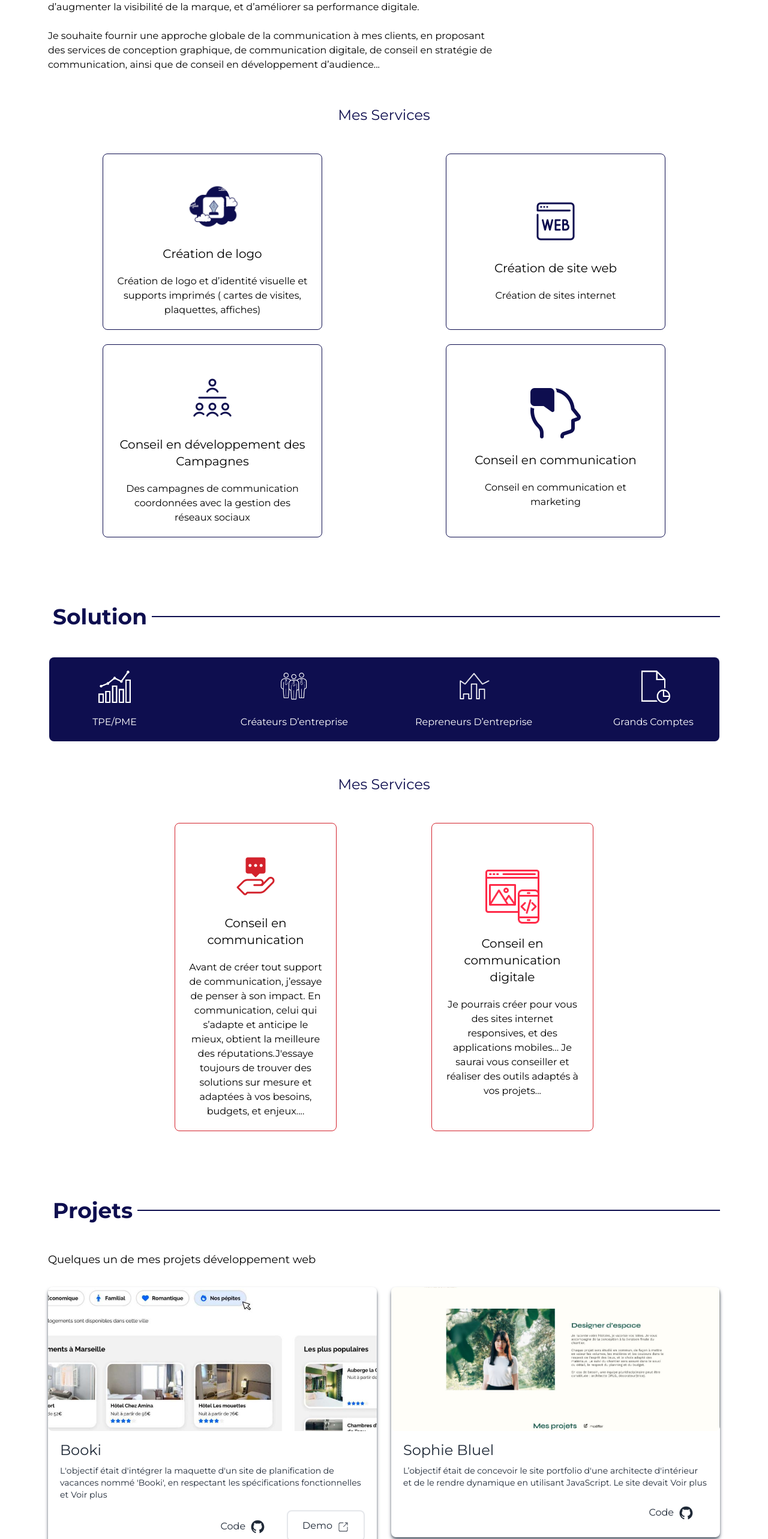
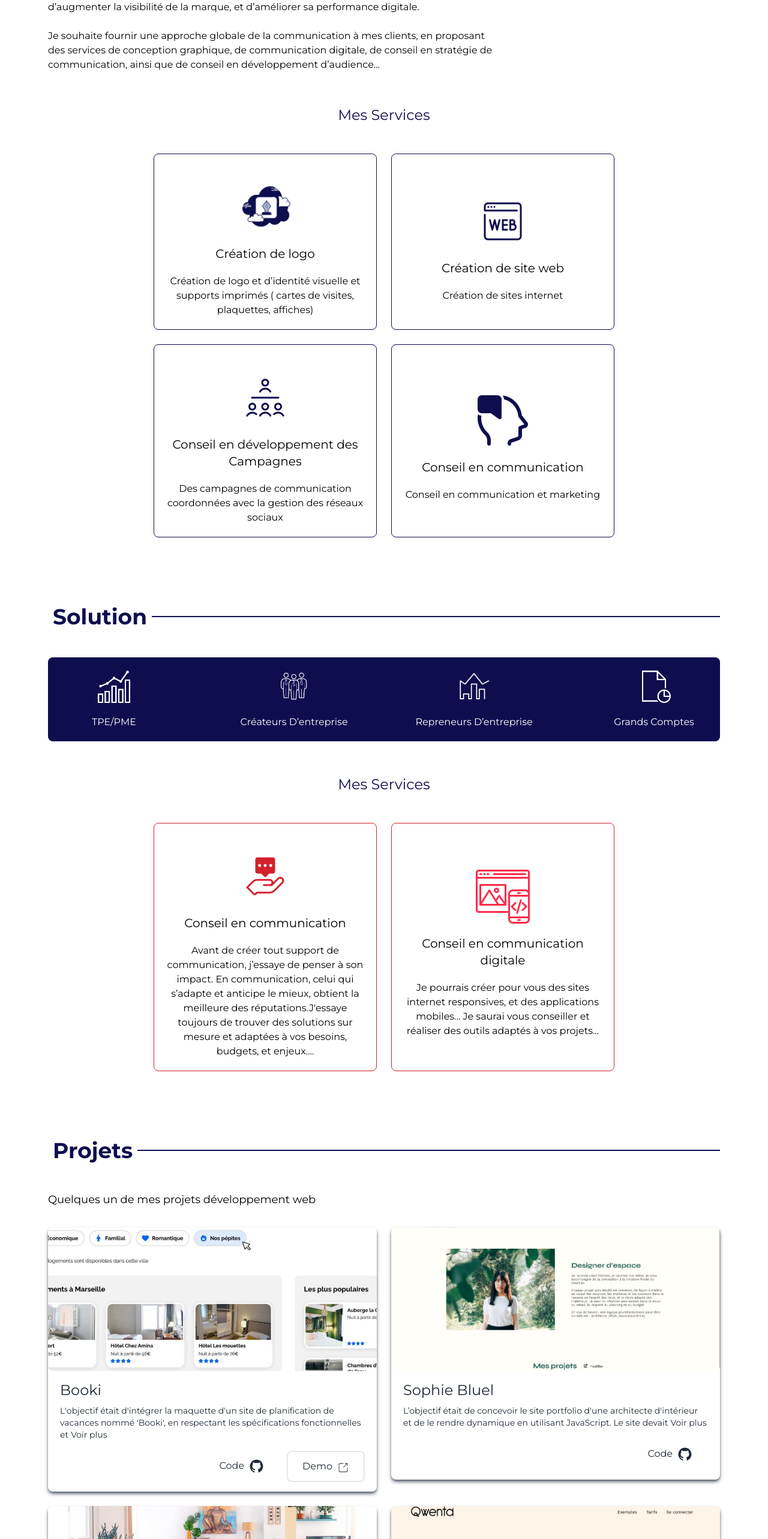
Before and after one commit to Meriemchm/chm_portfolio_severine_client, a React (Vite) app: page / in a window 1280 px wide. Shown: the part 2700-5266 px from the top of the page at 60% size. Built offline with nearby package versions, Linux system fonts and the light colour scheme.

Commit message:
V1-fix-margin

```diff
--- a/src/components/Contact/Contact.jsx
+++ b/src/components/Contact/Contact.jsx
@@ -19,7 +19,7 @@ const Contact = () => {
       </div>
 
       <div className="flex flex-col xl:flex-row justify-center items-center xl:items-start md:gap-20 md:w-full">
-        <div className="px-5 2xl:px-5 md:px-20">
+        <div className="px-5 2xl:mr-20 md:px-20">
           <h2 className="text-bold text-2xl ">
             Collaborons ensemble et créons votre succès.
           </h2>
--- a/src/components/Projects/Project.jsx
+++ b/src/components/Projects/Project.jsx
@@ -79,7 +79,7 @@ const Project = () => {
               </p>
 
               <div className="flex justify-end items-end gap-3 mt-4">
-                <button className="flex  px-6 py-3 duration-200 hover:scale-105">
+                <button className="flex  px-6 py-3 duration-200 border-[2px] border-transparent hover:scale-105">
                   <a href={hcode} target="_blank" className="flex">
                     Code{" "}
                     <span>
--- a/src/components/SavoirFaire/SavoirFaire.jsx
+++ b/src/components/SavoirFaire/SavoirFaire.jsx
@@ -37,7 +37,9 @@ const SavoirFaire = () => {
             ainsi que de conseil en développement d’audience...{" "}
           </p>
         </div>
-        <Service data={services} Title="" />
+        <div className=" xl:px-44">
+          <Service data={services} Title="" />
+        </div>
       </div>
     </div>
   );
--- a/src/components/Service/Service.jsx
+++ b/src/components/Service/Service.jsx
@@ -16,7 +16,7 @@ const Service = ({ data, Title }) => {
           {NewData.map(({ id, title, description, src,style }) => (
             <div
               key={id}
-              className={`rounded-lg flex flex-col justify-center items-center p-5 border-[1px] ${style}  xl:w-2/3 w-full h-full mx-auto`}
+              className={`rounded-lg flex flex-col justify-center items-center p-5 border-[1px] ${style} w-full h-full mx-auto`}
             >
               <div className={`pt-5  flex w-24 h-24`}>
                 <div
--- a/src/components/Solutions/SolutionBar.jsx
+++ b/src/components/Solutions/SolutionBar.jsx
@@ -5,7 +5,7 @@ import { ServiceSolution } from "../Data/Data";
 const SolutionBar = () => {
   return (
     <>
-      <div className="mx-auto rounded-lg grid grid-cols-2 sm:grid-cols-4 lg:gap-20 bg-second justify-center items-center ">
+      <div className="mx-auto rounded-lg grid grid-cols-2 sm:grid-cols-4 lg:gap-20 bg-second justify-center items-center w-full ">
         {menuItemSolution.map((item, id) => {
           return (
             <div key={id}>
@@ -32,7 +32,7 @@ const SolutionBar = () => {
       </div>
 
       <>
-        <div className="lg:px-36">
+        <div className="xl:px-44">
           <Service Title="" data={ServiceSolution} />
         </div>
       </>
```
